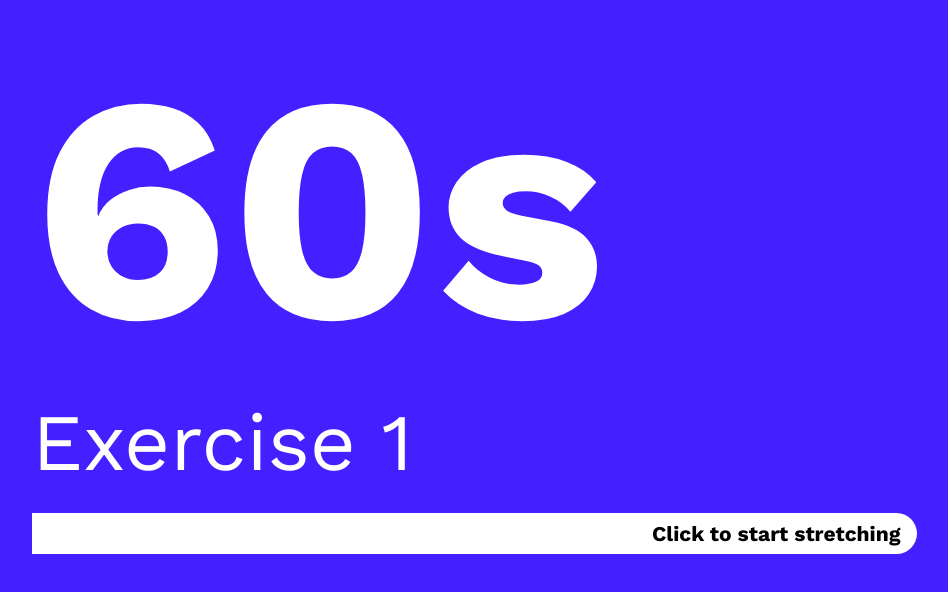
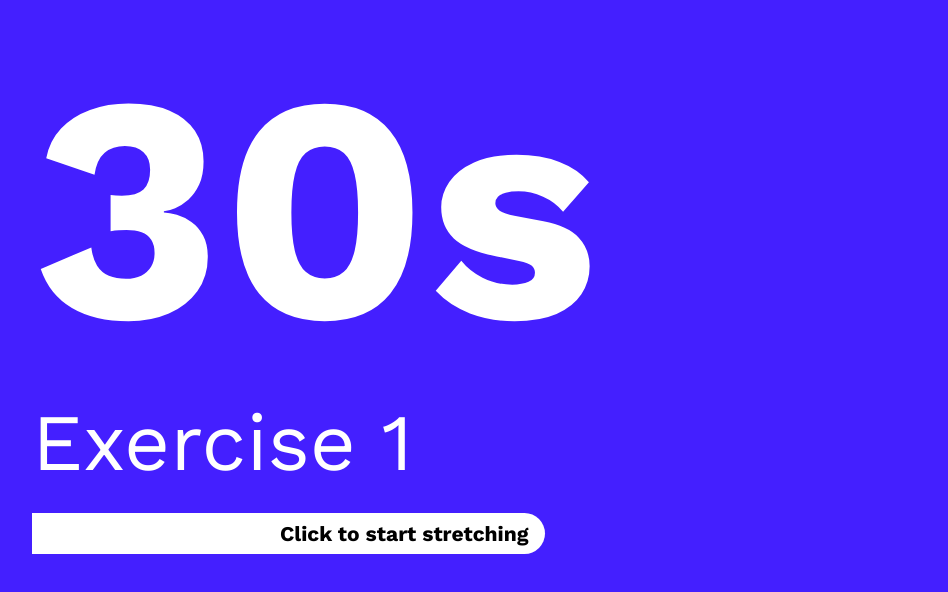
Before and after one commit to ElianeV/Bendy-Candle, a React (Create React App) app: page /timer in a window 1280 px wide. Shown: the top 592 px of the page, without its empty margins (8-956 px from the left). Built offline with nearby package versions, Linux system fonts and the light colour scheme.

Commit message:
Middle splits exercises updated

```diff
--- a/src/App.js
+++ b/src/App.js
@@ -15,17 +15,17 @@ const allExerciseGroups = [
       {
         id: uuidv4(),
         name: "Exercise 1",
-        duration: 60,
+        duration: 30,
       },
       {
         id: uuidv4(),
         name: "Exercise 2",
-        duration: 60,
+        duration: 30,
       },
       {
         id: uuidv4(),
         name: "Exercise 3",
-        duration: 60,
+        duration: 30,
       },
     ],
   },
@@ -35,17 +35,32 @@ const allExerciseGroups = [
     groupExercises: [
       {
         id: uuidv4(),
-        name: "Hamstrings 1",
+        name: "Hamstring Left",
         duration: 30,
       },
       {
         id: uuidv4(),
-        name: "Exercise 2",
+        name: "Hamstring Right",
         duration: 60,
       },
       {
         id: uuidv4(),
-        name: "Exercise 3",
+        name: "Hipflexor Left",
+        duration: 60,
+      },
+      {
+        id: uuidv4(),
+        name: "Hipflexor Right",
+        duration: 60,
+      },
+      {
+        id: uuidv4(),
+        name: "Splits Left",
+        duration: 60,
+      },
+      {
+        id: uuidv4(),
+        name: "Splits Right",
         duration: 60,
       },
     ],
@@ -56,17 +71,42 @@ const allExerciseGroups = [
     groupExercises: [
       {
         id: uuidv4(),
-        name: "Adductors 1",
+        name: "Supine Half Frogger Leg Opens",
         duration: 30,
       },
       {
         id: uuidv4(),
-        name: "Exercise 2",
+        name: "Supine Full Frogger Opens",
         duration: 60,
       },
       {
         id: uuidv4(),
-        name: "Exercise 3",
+        name: "Wide Legged Good Mornings",
+        duration: 60,
+      },
+      {
+        id: uuidv4(),
+        name: "Horse Stance",
+        duration: 60,
+      },
+      {
+        id: uuidv4(),
+        name: "Straddle Side-to-Side Reaches",
+        duration: 60,
+      },
+      {
+        id: uuidv4(),
+        name: "Straddle Rainbow Leg Lifts",
+        duration: 60,
+      },
+      {
+        id: uuidv4(),
+        name: "Straddle Pancake",
+        duration: 60,
+      },
+      {
+        id: uuidv4(),
+        name: "Middle Splits",
         duration: 60,
       },
     ],
@@ -211,7 +251,10 @@ function App() {
                           visibleTab === 3 ? "tab-visible" : "tab-hidden"
                         }
                       >
-                        Tab 3
+                        <Tab
+                          exercises={exercises}
+                          setExercises={setExercises}
+                        />
                       </article>
                     </section>
                     <div className="tab-navigation"></div>
--- a/src/App.scss
+++ b/src/App.scss
@@ -218,7 +218,7 @@ h2 {
   button {
     display: inline-block;
     margin: 24px 0;
-    padding: 8px 16px 8px 50%;
+    padding: 8px 16px 8px 20%;
     background-color: white;
     border-radius: 0px 200px 200px 0px;
     color: black;
```
